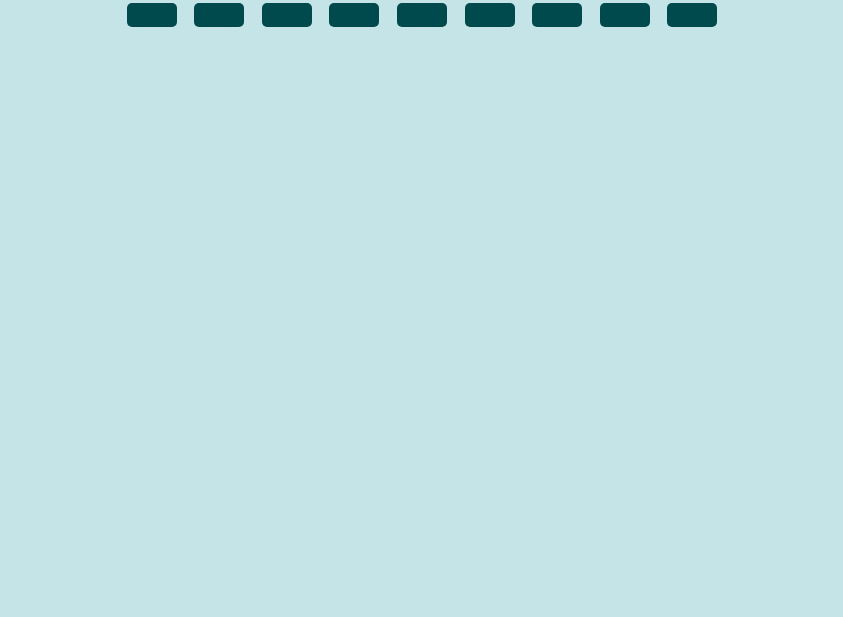
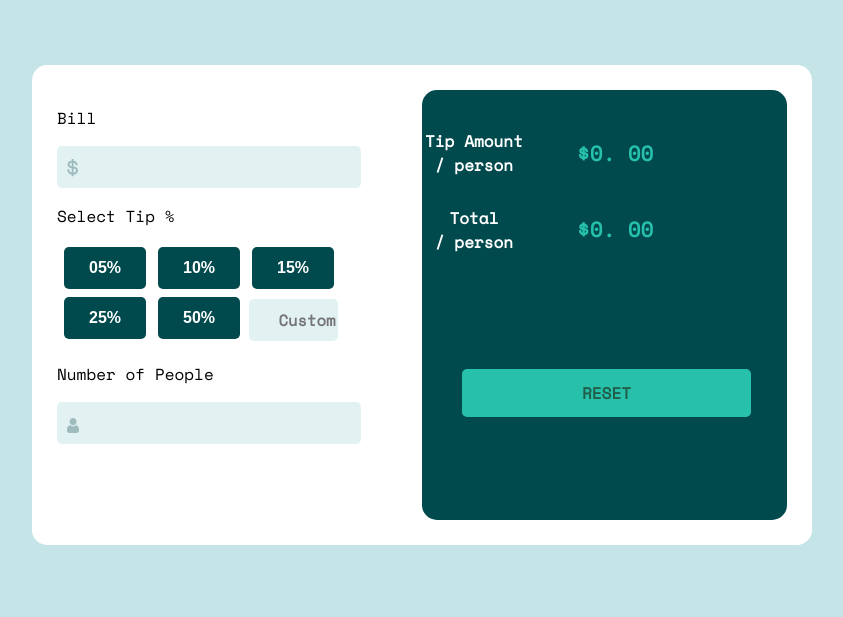
Before and after one commit to Saikrishna010/tip-calculator-website, a plain HTML site: page index.html in a window 1280 px wide. Shown: the part 183-800 px from the top of the page, without its empty margins (218-1061 px from the left). Drawn offline with nearby package versions, Linux system fonts and the light colour scheme.

Commit message:
Update index.html

```diff
--- a/index.html
+++ b/index.html
@@ -1,46 +1,104 @@
 <!DOCTYPE html>
 <html lang="en">
+
 <head>
-    <meta charset="UTF-8" />
-    <meta http-equiv="X-UA-Compatible" content="IE=edge" />
-    <meta name="viewport" content="width=device-width, initial-scale=1.0" />
-    <link rel="stylesheet" href="styles.css" />
-    <link rel="preconnect" href="https://fonts.googleapis.com" />
-    <link rel="preconnect" href="https://fonts.gstatic.com" crossorigin />
-    <link
-      href="https://fonts.googleapis.com/css2?family=Montserrat:wght@700&display=swap"
-      rel="stylesheet" />
-    <link rel="preconnect" href="https://fonts.googleapis.com" />
-    <link rel="preconnect" href="https://fonts.gstatic.com" crossorigin />
-    <link
-      href="https://fonts.googleapis.com/css2?family=Inconsolata:wght@600&display=swap"
-      rel="stylesheet"
-    />
-    <script src="https://ajax.googleapis.com/ajax/libs/jquery/3.5.1/jquery.min.js"></script>
-    <title>Tic-Tac-Toe</title>
+  <meta charset="UTF-8">
+  <meta name="viewport" content="width=device-width, initial-scale=1.0">
+  <!-- displays site properly based on user's device -->
+
+  <link rel="icon" type="image/png" sizes="32x32" href="./images/favicon-32x32.png">
+  <link rel="stylesheet" href="styles.CSS">
+  <link rel="preconnect" href="https://fonts.googleapis.com">
+  <link rel="preconnect" href="https://fonts.gstatic.com" crossorigin>
+  <link href="https://fonts.googleapis.com/css2?family=Space+Mono&display=swap" rel="stylesheet">
+
+  <title>Frontend Mentor | Tip calculator app</title>
+
+  <!-- Feel free to remove these styles or customise in your own stylesheet 👍 -->
+  <style>
+    .attribution {
+      font-size: 11px;
+      text-align: center;
+    }
+
+    .attribution a {
+      color: hsl(228, 45%, 44%);
+    }
+  </style>
 </head>
+
 <body>
-    <div><h1>Tic Tac Toe</h1></div>
-    <div class="main">
-      <div class="sub-main">
-        <p>Score: 0</p>
-        <button class="refresh">⟲</button>
+  <img src="images/logo.svg" alt="">
+
+  <div class="container">
+
+    <div class="child1">
+      <p id="Bill">Bill</p>
+      <div class="input_container">
+        <input id="first_input" class="input" type="text" pattern="[0-9]+">
+        <img class="input_img" src="images/icon-dollar.svg" alt="">
               </div>
-      <div class="main-box">
-        <button id="1" class=" main-buttons "></button>
-        <button id="2" class="main-buttons"></button>
-        <button id="3" class="main-buttons">
-        </button>
-        <button id="4" class="main-buttons"></button>
-        <button id="5" class="main-buttons">
-        </button>
-        <button id="6" class="main-buttons"></button>
-        <button id="7" class="main-buttons"></button>
-        <button id="8" class="main-buttons zero"></button>
-        <button id="9" class="main-buttons"></button>
+
+
+      <p>Select Tip %</p>
+      <table>
+        <tr>
+          <th><button id="5" class="btns"><b>05%</b></button></th>
+          <th> <button id ="10" class="btns"><b>10%</b></button></th>
+          <th><button id="15" class="btns"><b>15%</b></button> </th>
+        </tr>
+        <tr>
+          <th> <button id="25" class="btns"><b>25%</b></button></th>
+          <th> <button id="50" class="btns"><b>50%</b></button></th>
+          <th> <input id="custom1" class="custom" type="text" placeholder="Custom">
+          </th>
+        </tr>
+      </table>
+
+
+      <p>Number of People</p>
+      <div class="input_container">
+        <input id="input1" class="input" type="text">
+        <img id="people" class="input_img" src="images/icon-person.svg" alt="">
           </div>
-      <h1 id="result"></h2>
+           </div>
+           <div class="child2">
+
+      <table>
+        <div class="top-table">
+          <tr>
+            <th>Tip Amount
+              <br>
+              / person
+            </th>
+            <th>
+              <p id="person" class="amount">$0. 00</p>
+            </th>
+            <br>
+          </tr>
+        </div>
+
+        <div class="bottom-table">
+          <tr>
+            <th>Total
+              <br>
+              / person
+            </th>
+            <th>
+              <p id="total" class="amount">$0. 00</p>
+            </th>
+          </tr>
+        </div>
+
+      </table>
+      <button id="reset" class="resetButton"><b>RESET</b></button>
+    </div>
   </div>
 </body>
-  <script src="app.js"></script>
+<script src="index.js"></script>
 </html>
+<!--
+  <div class="attribution">
+    Challenge by <a href="https://www.frontendmentor.io?ref=challenge" target="_blank">Frontend Mentor</a>.
+    Coded by <a href="#">Your Name Here</a>.
+  </div> -->
```
Lines whose indentation alone changed are shown as unchanged.
